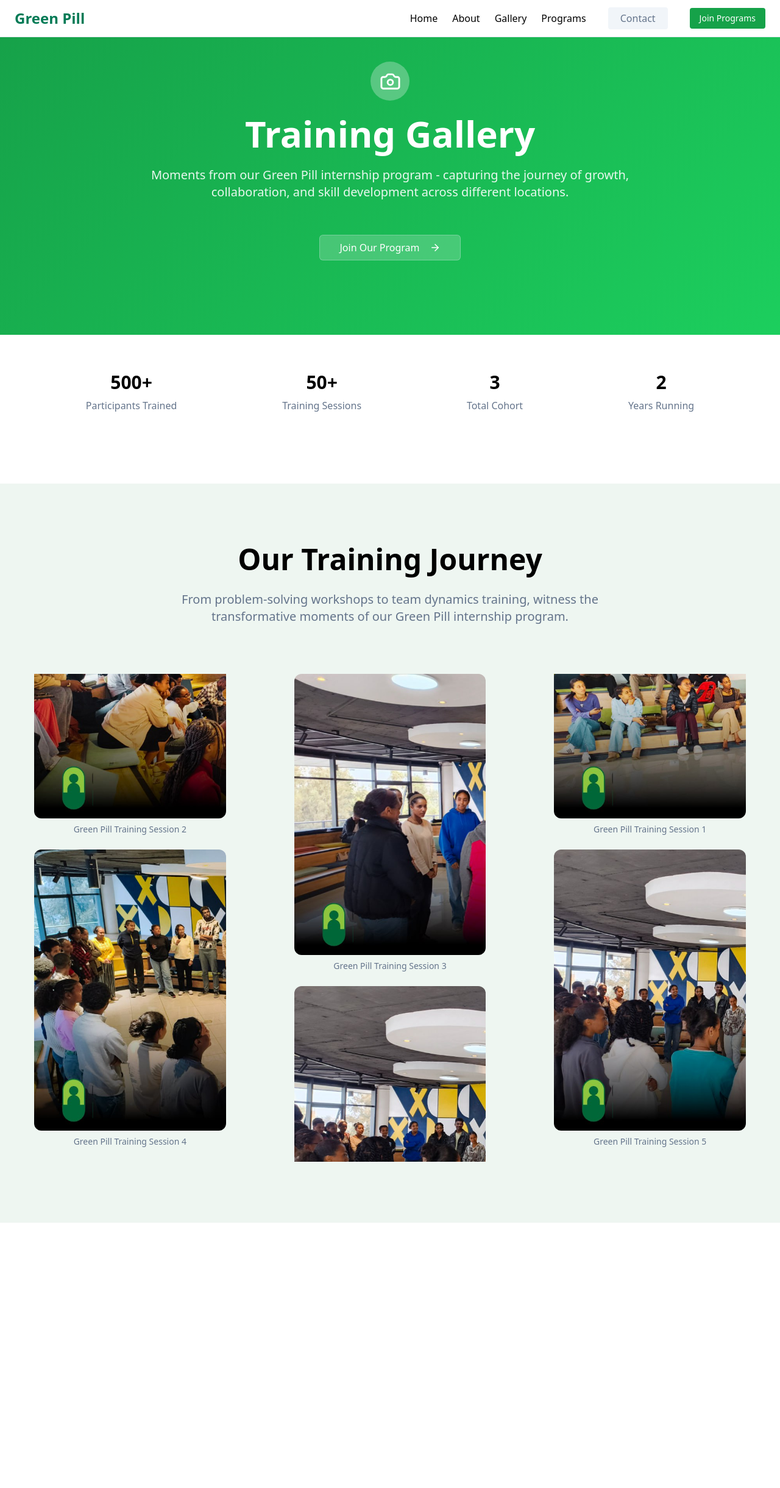
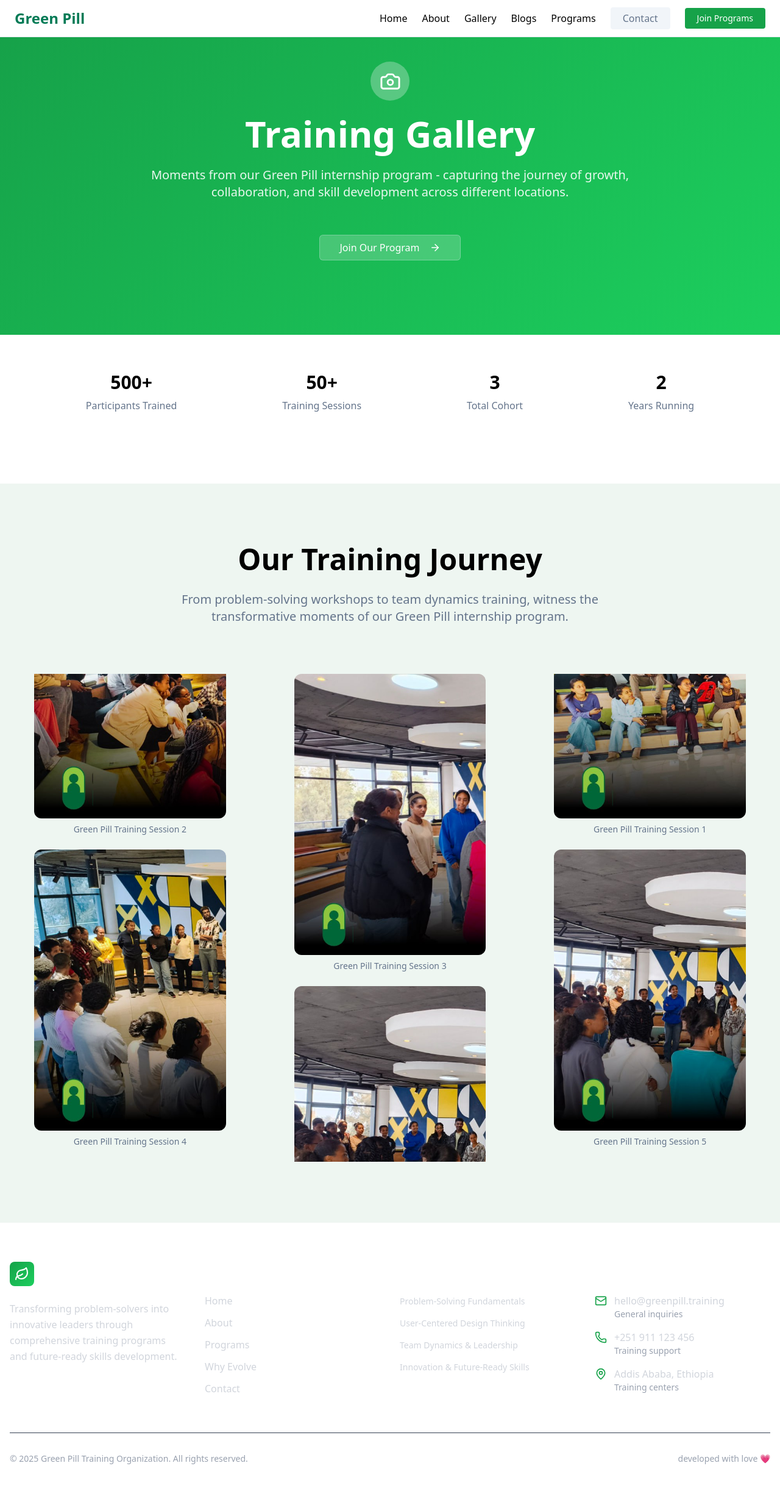
Before and after one commit to aposte7/green-pill, a Next.js app: page /gallery in a window 1280 px wide. Shown: the top 2440 px of the page at 61% size. Before the commit the page ends 2005 px from the top, so only its background shows below. Built offline with nearby package versions, Linux system fonts and the light colour scheme.

Commit message:
feat: enhance NavBar with additional links and responsive menu

```diff
--- a/src/app/(root)/layout.tsx
+++ b/src/app/(root)/layout.tsx
@@ -1,3 +1,4 @@
+import Footer from '@/components/footer'
 import NavBar from '@/components/nav-bar'
 
 function layout({
@@ -9,6 +10,7 @@ function layout({
 		<>
 			<NavBar />
 			{children}
+			<Footer />
 		</>
 	)
 }
--- a/src/components/nav-bar.tsx
+++ b/src/components/nav-bar.tsx
@@ -1,3 +1,4 @@
+import { Menu, X } from 'lucide-react'
 import Link from 'next/link'
 
 function NavBar() {
@@ -13,8 +14,8 @@ function NavBar() {
 					</Link>
 				</div>
 
-				<div className="flex items-center space-x-3 gap-6">
-					<ul className="inline-flex gap-6 justify-between   ">
+				<div className="flex items-center gap-4 md:gap-6">
+					<ul className="inline-flex gap-6 justify-between max-lg:hidden">
 						<li>
 							<Link href="/">Home</Link>
 						</li>
@@ -25,16 +26,52 @@ function NavBar() {
 							<Link href="/">Gallery</Link>
 						</li>
 						<li>
+							<Link href="/">Blogs</Link>
+						</li>
+						<li>
 							<Link href="/">Programs</Link>
 						</li>
 					</ul>
 
-					<button className="bg-muted text-muted-foreground px-5 py-1.5 font-medium rounded-sm">
+					<button className="bg-muted text-muted-foreground px-3 md:px-5 py-1.5 font-medium rounded-sm">
 						<Link href="/">Contact</Link>
 					</button>
-					<button className="bg-primary text-primary-foreground px-4 py-[7px] text-sm font-medium rounded-sm">
-						<Link href="/">Join Programs</Link>
+					<button className="bg-primary text-primary-foreground px-3 md:px-5 py-[7px] text-sm font-medium rounded-sm">
+						<Link href="/">
+							Join{' '}
+							<span className="hidden sm:inline-block">
+								Programs
+							</span>
+						</Link>
 					</button>
+
+					<div className="relative h-9 w-9 lg:hidden">
+						<details className="absolute rounded-md inset-y-0">
+							<summary className="hover:bg-gold border-border flex h-9 w-10 cursor-pointer list-none items-center justify-center rounded-md border duration-200">
+								<Menu size={24} strokeWidth={1.25} />
+							</summary>
+
+							<div className="bg-secondary pb-4 fixed top-15 right-0 w-full border-t py-3">
+								<ul className="container xl:max-w-[89rem] px-6 space-y-4 mx-auto lg:hidden">
+									<li>
+										<Link href="/">Home</Link>
+									</li>
+									<li>
+										<Link href="/">About</Link>
+									</li>
+									<li>
+										<Link href="/">Gallery</Link>
+									</li>
+									<li>
+										<Link href="/">Blogs</Link>
+									</li>
+									<li>
+										<Link href="/">Programs</Link>
+									</li>
+								</ul>
+							</div>
+						</details>
+					</div>
 				</div>
 			</div>
 		</header>
```
